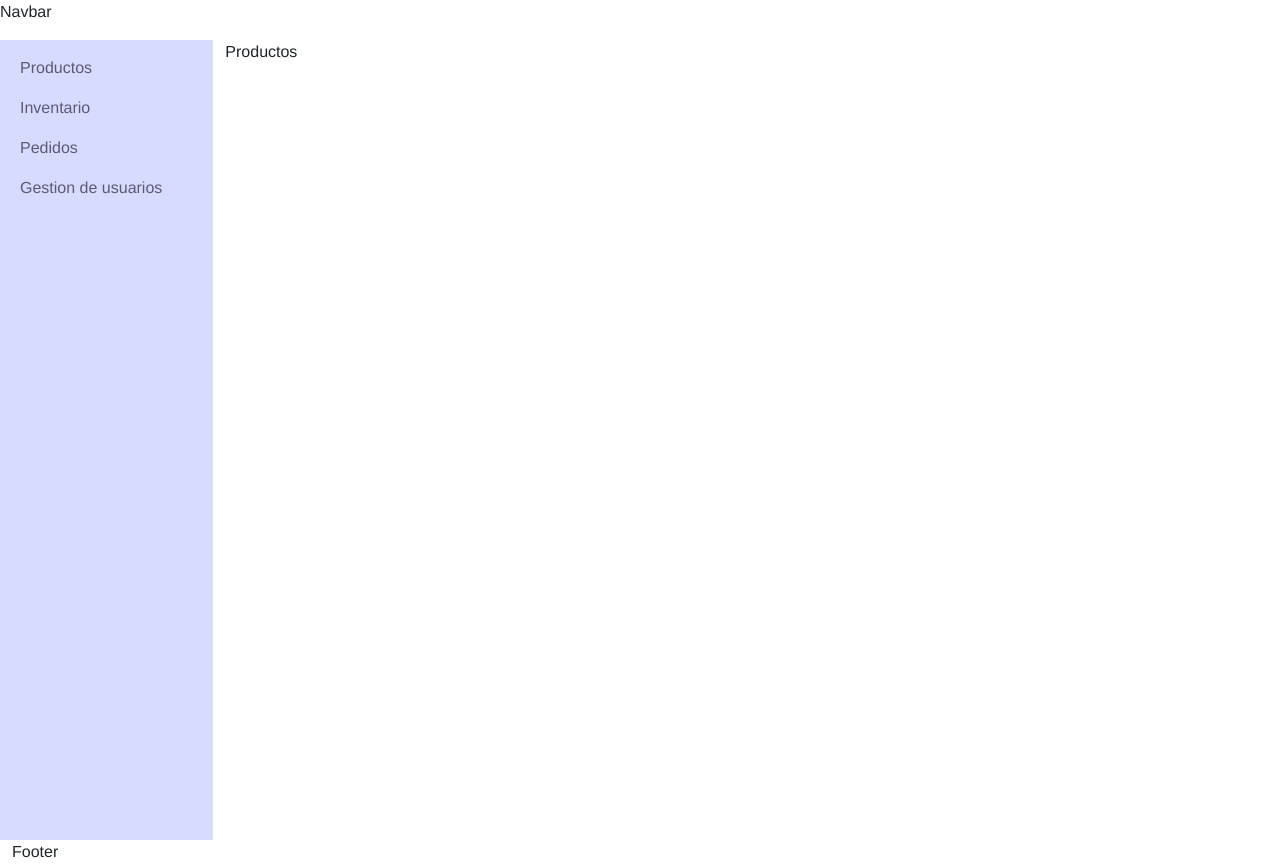
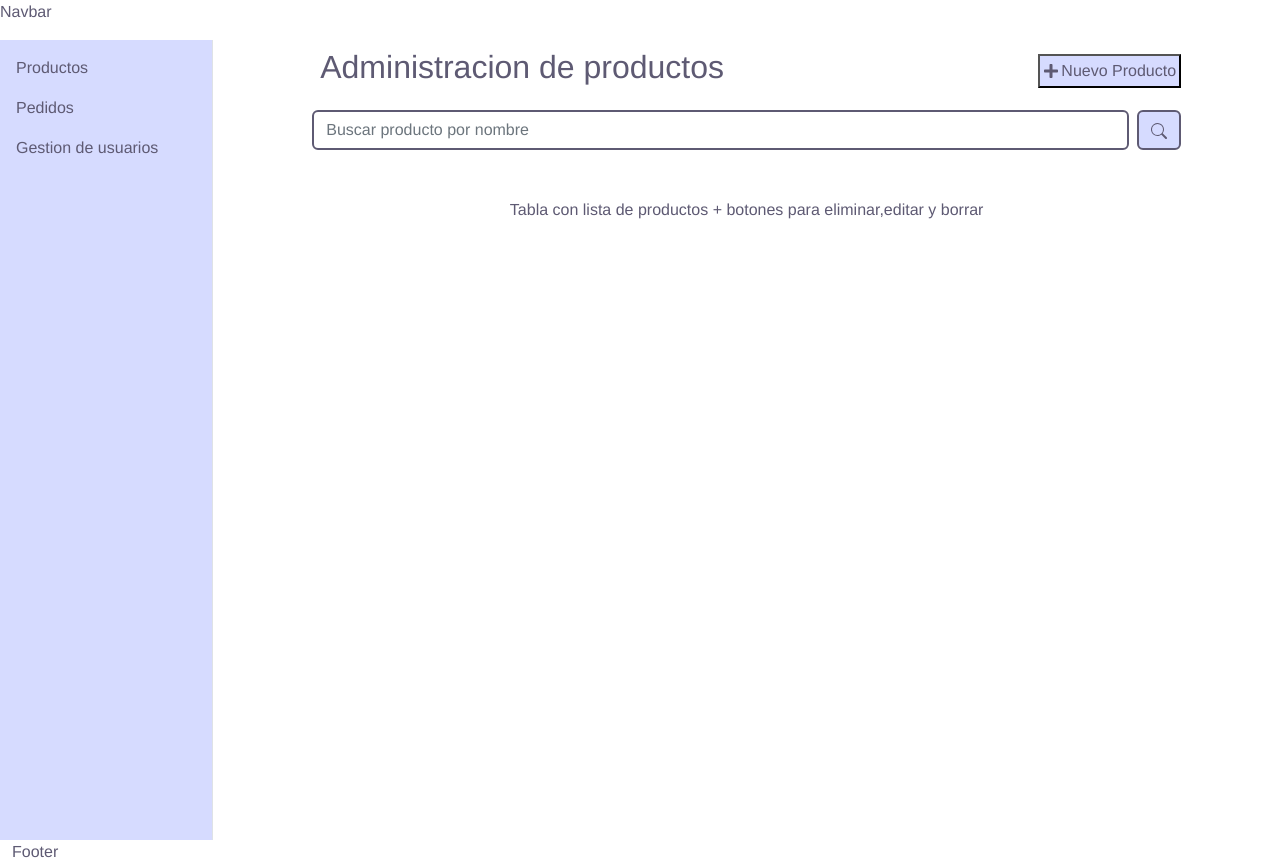
Before and after one commit to IgnacioVelazquez92/AM-FRONT-PF, a React (Vite) app: page / in a window 1280 px wide. Built offline with nearby package versions, Linux system fonts and the light colour scheme.

Commit message:
administracion de productos

```diff
--- a/package.json
+++ b/package.json
@@ -15,6 +15,7 @@
     "react": "^18.2.0",
     "react-bootstrap": "^2.7.4",
     "react-dom": "^18.2.0",
+    "react-icons": "^4.8.0",
     "react-router-dom": "^6.10.0",
     "sweetalert2": "^11.7.3"
   },
--- /dev/null
+++ b/src/components/administracion/BuscarProductos.jsx
@@ -0,0 +1,23 @@
+import React from 'react'
+import Form from 'react-bootstrap/Form';
+import Button from 'react-bootstrap/Button';
+import { BsSearch } from "react-icons/bs";
+import styles from '../../styles/productos.module.css';
+
+const BuscarProductos = () => {
+  return (
+    <>
+        <Form className={`col-10 ${styles.search} mt-2`}>
+          <Form.Control
+            type="search"
+            placeholder="Buscar producto por nombre"
+            className={`me-2 ${styles.formSearch}`}
+            aria-label="Search"
+          />
+          <Button className={styles.button}><BsSearch/></Button>
+        </Form>
+    </>
+  );
+};
+
+export default BuscarProductos;
--- a/src/components/administracion/Inventario.jsx
+++ /dev/null
@@ -1,25 +0,0 @@
-import React from 'react';
-import Form from 'react-bootstrap/Form';
-import Button from 'react-bootstrap/Button';
-import styles from '../../styles/inventario.module.css'
-
-const Inventario = () => {
-  return (
-      <>
-      <div className='col-12 col-md-10 d-flex justify-content-center '>
-         <Form className={`d-flex  ${styles.search} mt-2 `}>
-            <Form.Control
-              type="search"
-              placeholder="Search"
-              className="me-2"
-              aria-label="Search"
-            />
-            <Button className={styles.button}>Search</Button>
-          </Form>
-
-      </div>
-      </>
-    );
-};
-
-export default Inventario;
--- /dev/null
+++ b/src/components/administracion/ListaDeProductos.jsx
@@ -0,0 +1,11 @@
+import React from 'react';
+
+const ListaDeProductos = () => {
+  return (
+    <div className='mt-5'>
+        Tabla con lista de productos + botones para eliminar,editar y borrar
+    </div>
+  );
+};
+
+export default ListaDeProductos;
--- a/src/components/administracion/Menu.jsx
+++ b/src/components/administracion/Menu.jsx
@@ -6,9 +6,8 @@ import styles from '../../styles/menu.module.css'
 const Menu = () => {
   return (
         <div className={`d-flex  col-12 col-md-2 border-end ${styles.contenedorNav}`}>
-            <Nav  defaultActiveKey="/productos" className={`mt-2 ${styles.nav}`}>
-                <Link to="/" className={styles.link}>Productos</Link>
-                <Link to="/inventario"className={styles.link} >Inventario</Link>
+            <Nav  defaultActiveKey="/productos" className={`${styles.nav}`}>
+                <Link to="/"className={styles.link} >Productos</Link>
                 <Link to="/pedidos" className={styles.link}>Pedidos</Link>
                 <Link to="/gestionUsuarios" className={styles.link}>Gestion de usuarios</Link>
             </Nav>
--- a/src/components/administracion/Productos.jsx
+++ b/src/components/administracion/Productos.jsx
@@ -1,10 +1,20 @@
 import React from 'react';
+import styles from '../../styles/productos.module.css'
+import { FaPlus } from "react-icons/fa";
+import BuscarProductos from './BuscarProductos';
+import ListaDeProductos from './ListaDeProductos';
 
 const Productos = () => {
   return (
-    <div className='col-10'>
-      Productos
-    </div>
+
+    <div className='col-12 col-md-10 flex-column d-flex align-items-center vh-100'>
+      <div className='col-10 d-flex align-items-center justify-content-between'>
+          <h2 className='p-2 text-center'>Administracion de productos</h2>
+          <button type='submit' className={styles.newProduct}><FaPlus className={styles.icono}/>Nuevo Producto</button>
+      </div>
+      <BuscarProductos></BuscarProductos>
+      <ListaDeProductos></ListaDeProductos>
+     </div>
   )
 }
 
--- a/src/pages/Admin.jsx
+++ b/src/pages/Admin.jsx
@@ -3,7 +3,6 @@ import Navbar from '../components/navbar/Navbar';
 import Menu from '../components/administracion/Menu';
 import { Route,Routes } from 'react-router-dom';
 import Productos from '../components/administracion/Productos';
-import Inventario from '../components/administracion/Inventario';
 import Pedidos from '../components/administracion/Pedidos';
 import GestionUsuarios from '../components/administracion/GestionUsuarios'
 import Footer from '../components/footer/Footer';
@@ -19,7 +18,6 @@ const Admin = () => {
           <Menu></Menu>
           <Routes>
             <Route path='/'element={<Productos/>}/>
-            <Route path='/inventario'element={<Inventario/>}/>
             <Route path='/pedidos'element={<Pedidos/>}/>
             <Route path='/gestionUsuarios'element={<GestionUsuarios/>}/>
           </Routes>
--- a/src/styles/inventario.module.css
+++ /dev/null
@@ -1,19 +0,0 @@
-*{
-    font-family: helvetica;
-}
-.search{
-    height: 7vh;
-    width: 80%;
-}
-
-.button{
-    background-color: #5E5A73;
-    color: #D6DBFF;
-    border: thin solid #5E5A73;
-}
-
-.button:hover{
-    background-color: #D6DBFF !important;
-    color: #5E5A73;
-    border: thin solid #5E5A73;
-}
--- a/src/styles/menu.module.css
+++ b/src/styles/menu.module.css
@@ -3,6 +3,10 @@
 }
 .contenedorNav{
     background-color: #D6DBFF;
+    padding: 0.5em;
+    display: flex;
+    justify-content: center;
+    align-items: center;
 }
 
 .link{
@@ -20,6 +24,9 @@
 @media (max-width: 800px) {
     .contenedorNav{
         width: 100vw;
+        display: flex;
+
+
 
     }
   .nav{
@@ -36,6 +43,9 @@
 
       }
       .contenedorNav{
+        display: flex;
+        justify-content: start;
+        align-items:start;
         height: 100vh;
       }
  }
@@ -43,11 +53,15 @@
   @media (min-width: 1280px) {
     .contenedorNav{
         height: 100vh;
+        display: flex;
+        justify-content: start;
+        align-items: start;
     }
     .nav{
         height: 100vh;
         width: 100%;
         display: flex;
+        justify-content: start;
         flex-direction: column;
 
     }
--- /dev/null
+++ b/src/styles/productos.module.css
@@ -0,0 +1,35 @@
+*{
+    font-family: helvetica;
+    color: #5E5A73;
+}
+.newProduct{
+    background-color: #D6DBFF;
+    color: #5E5A73;
+    display: flex;
+    justify-content: center;
+    align-items: center;
+    padding: 3px;
+}
+.icono{
+    margin-right: 2px;
+}
+.search{
+    height: auto;
+    display: flex;
+    justify-content: space-around;
+    align-items: center;
+}
+.formSearch{
+    border: 2px solid #5E5A73;
+}
+
+.button{
+    background-color: #D6DBFF;
+    border: 2px solid #5E5A73;
+}
+
+.button:hover{
+    background-color: #D6DBFF !important;
+    color: #5E5A73;
+    border: thin solid #5E5A73;
+}
```
Also changed, not shown: src/components/administracion/AgregarProducto.jsx (added, +9 -0 lines), 1 other file (tests, documents, lock files or other folders).
